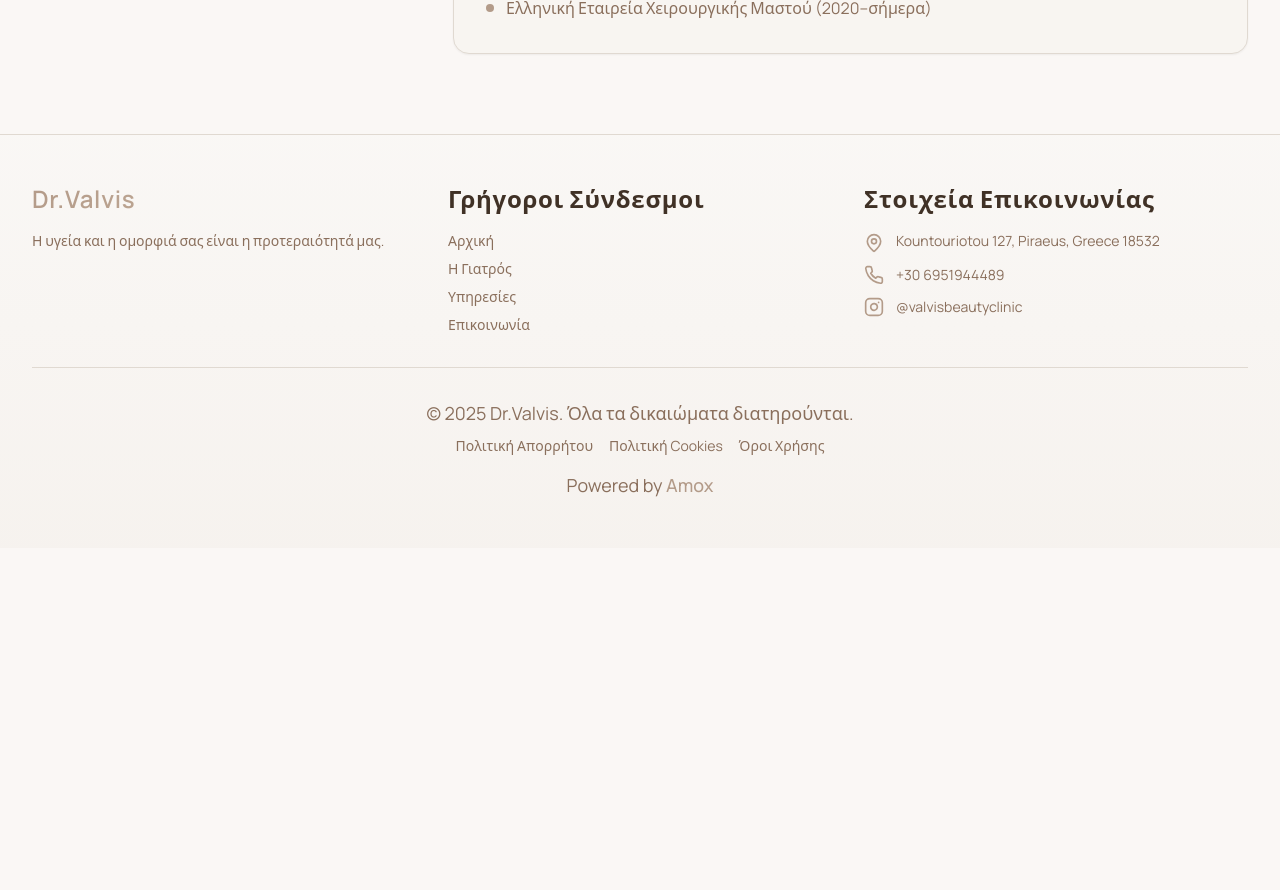
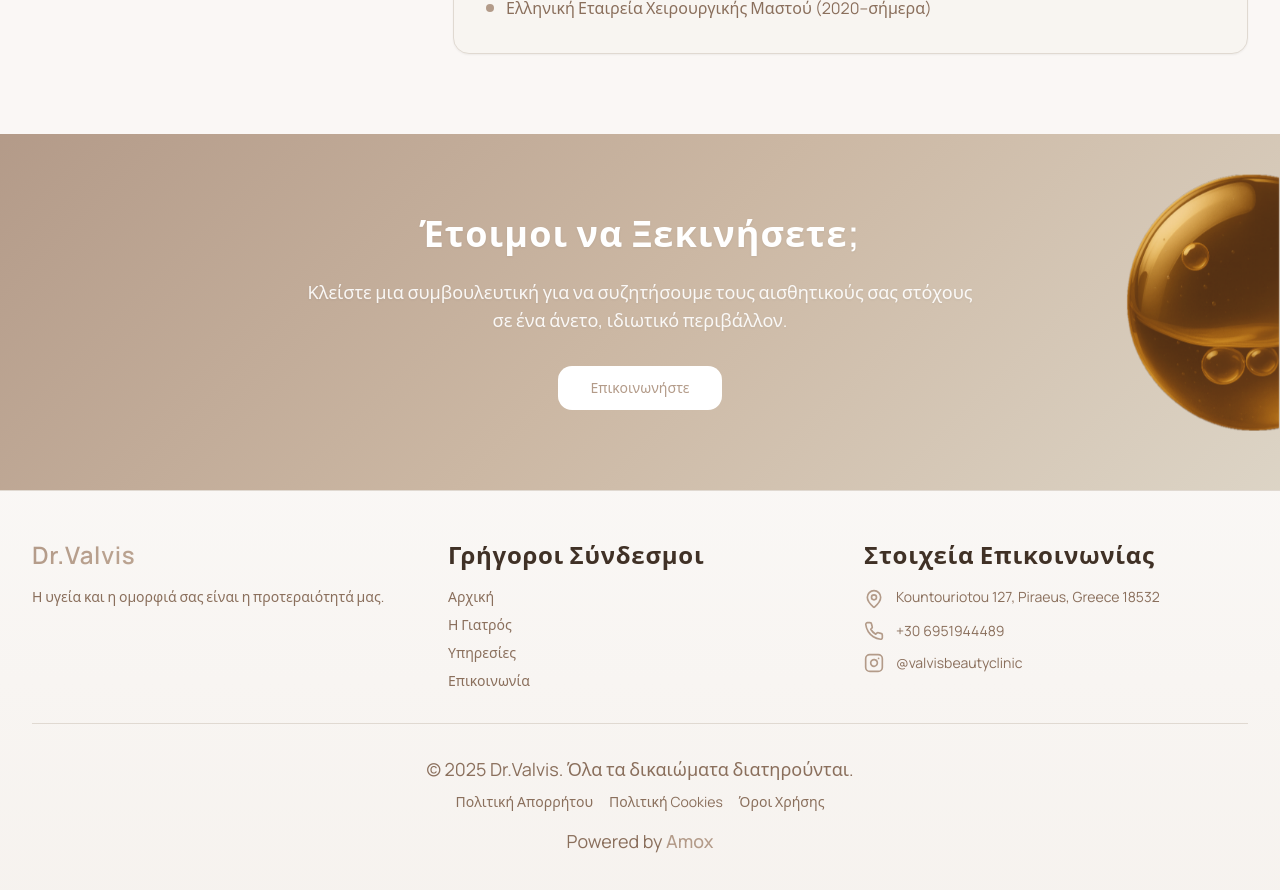
Before and after one commit to amox-ws/glow-elegance-clinic, a React (Vite) app: page /doctor in a window 1280 px wide. Shown: the part 2000-2890 px from the top of the page. Before the commit the page ends 2548 px from the top, so only its background shows below. Built offline with nearby package versions, Linux system fonts and the light colour scheme.

Commit message:
added cta contact to doctor page

```diff
--- a/src/pages/Doctor.tsx
+++ b/src/pages/Doctor.tsx
@@ -3,6 +3,7 @@ import { Card } from '@/components/ui/card';
 import { Briefcase, GraduationCap, Languages, Award, Users } from 'lucide-react';
 import cvFoto from '@/assets/cvfoto.jpeg';
 import { useScrollReveal } from '@/hooks/use-scroll-reveal';
+import ContactCTASection from '@/components/ContactCTASection';
 
 const Doctor = () => {
   const { t } = useLanguage();
@@ -226,6 +227,9 @@ const Doctor = () => {
           </div>
         </div>
       </section>
+
+      {/* Contact CTA Section */}
+      <ContactCTASection />
     </div>
   );
 };
```
